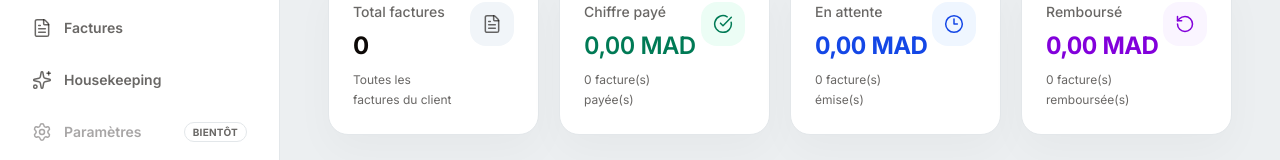
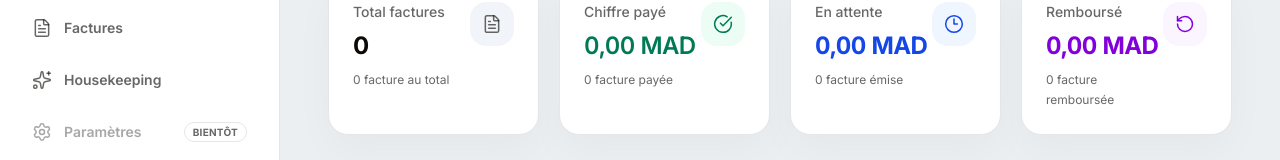
Before and after one commit to Mouad45-bit/hotel-management-system, a Next.js app in the folder frontend/: page /clients/1/invoices in a window 1280 px wide. Shown: the part 343-503 px from the top of the page. Built offline with nearby package versions, Linux system fonts and the light colour scheme; no server answers.

Commit message:
feat(frontend): fix client invoice summary plurals

```diff
--- a/frontend/src/components/invoices/ClientInvoiceSummaryCards.tsx
+++ b/frontend/src/components/invoices/ClientInvoiceSummaryCards.tsx
@@ -26,6 +26,10 @@ interface ClientInvoiceSummaryCardsProps {
     loading?: boolean;
 }
 
+function formatCount(count: number, singular: string, plural: string) {
+    return `${count} ${count > 1 ? plural : singular}`;
+}
+
 export function ClientInvoiceSummaryCards({
     summary,
     loading = false,
@@ -41,21 +45,29 @@ export function ClientInvoiceSummaryCards({
     }[] = [
         {
             label: "Total factures",
-            description: "Toutes les factures du client",
+            description: `${formatCount(summary.totalInvoices, "facture", "factures")} au total`,
             icon: FileText,
             tone: "default",
             count: summary.totalInvoices,
         },
         {
             label: "Chiffre payé",
-            description: `${summary.paidInvoices} facture(s) payée(s)`,
+            description: formatCount(
+                summary.paidInvoices,
+                "facture payée",
+                "factures payées"
+            ),
             icon: CircleCheckBig,
             tone: "success",
             amount: summary.totalRevenue,
         },
         {
             label: "En attente",
-            description: `${summary.issuedInvoices} facture(s) émise(s)`,
+            description: formatCount(
+                summary.issuedInvoices,
+                "facture émise",
+                "factures émises"
+            ),
             icon: Clock3,
             tone: "pending",
             amount: summary.pendingAmount,
@@ -63,7 +75,11 @@ export function ClientInvoiceSummaryCards({
         },
         {
             label: "Remboursé",
-            description: `${summary.refundedInvoices} facture(s) remboursée(s)`,
+            description: formatCount(
+                summary.refundedInvoices,
+                "facture remboursée",
+                "factures remboursées"
+            ),
             icon: RotateCcw,
             tone: "refunded",
             amount: summary.refundedAmount,
```
